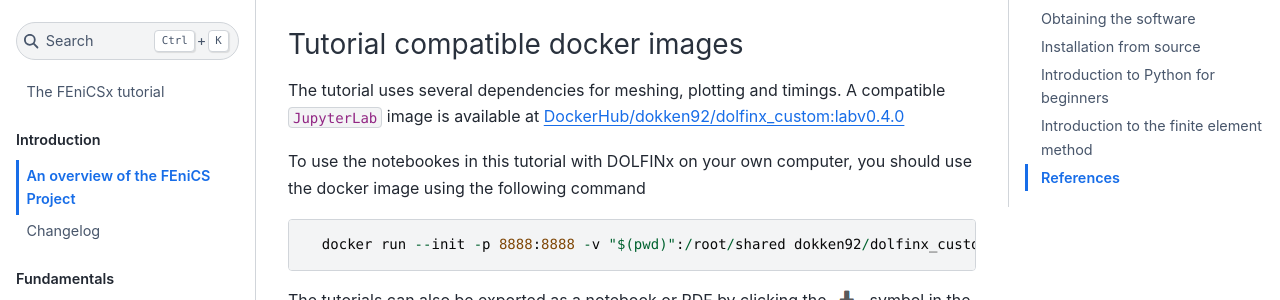
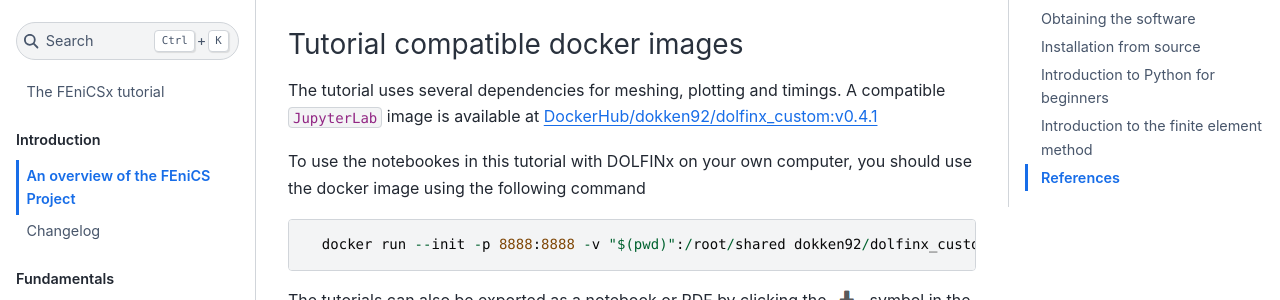
Before and after one commit to jorgensd/dolfinx-tutorial, a Jupyter Book: the page built from fem.md, in a window 1280 px wide and 900 px high, scrolled down 1600 px. Shown: the part 154-454 px from the top of the window. Built offline with Jupyter Book 1.0.4 settings and Sphinx 7.4.7 and the Sphinx Book theme 1.1.4, drawn with Linux system fonts in a browser that asks for light colours; pages that are not in the unit, such as notebooks, are missing from menus; cross-references to code outside the pages are shown as plain code.

Commit message:
bump version to 0.4.1

````diff
--- a/fem.md
+++ b/fem.md
@@ -33,11 +33,11 @@ Docker is a software that uses *containers* to supply software across different
 All notebooks can be converted to python files using [nbconvert](https://nbconvert.readthedocs.io/en/latest/).
 
 ### Tutorial compatible docker images
-The tutorial uses several dependencies for meshing, plotting and timings. A compatible `JupyterLab` image is available at [DockerHub/dokken92/dolfinx_custom:labv0.4.0](https://hub.docker.com/r/dokken92/dolfinx_custom/tags)
+The tutorial uses several dependencies for meshing, plotting and timings. A compatible `JupyterLab` image is available at [DockerHub/dokken92/dolfinx_custom:v0.4.1](https://hub.docker.com/r/dokken92/dolfinx_custom/tags)
 
 To use the notebookes in this tutorial with DOLFINx on your own computer, you should use the docker image using the following command
 ```
-  docker run --init -p 8888:8888 -v "$(pwd)":/root/shared dokken92/dolfinx_custom:labv0.4.0
+  docker run --init -p 8888:8888 -v "$(pwd)":/root/shared dokken92/dolfinx_custom:v0.4.1
 ```
 The tutorials can also be exported as a notebook or PDF by clicking the ![Download](save.png)-symbol in the top right corner of the relevant tutorialThe notebook can in turn be used with a Python kernel which has DOLFINx.
 
````
Also changed, not shown: 5 other files.
